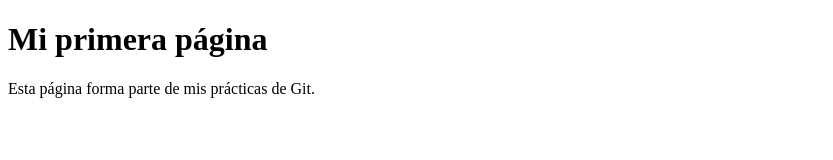
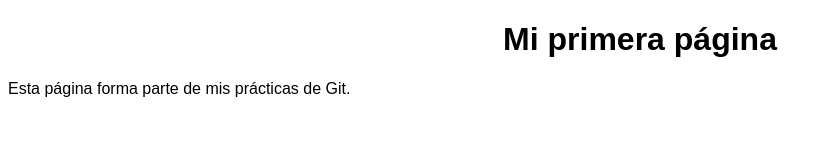
Before and after one commit to Educarmat/test_2-clase, a plain HTML site: page web/index.html in a window 1280 px wide. Shown: the whole page, without its empty margins (0-833 px from the left). Drawn offline with Linux system fonts and the light colour scheme.

Commit message:
añado mas estilos a la pagina

```diff
--- /dev/null
+++ b/web/estilos.css
@@ -0,0 +1,6 @@
+body {
+font-family: Arial;
+}
+h1 {
+text-align: center;
+}
--- a/web/index.html
+++ b/web/index.html
@@ -1,11 +1,13 @@
 <!DOCTYPE html>
 <html lang="es">
+
 <head>
-<meta charset="UTF-8">
-<title>Mi web</title>
+	<meta charset="UTF-8">
+	<title>Mi web</title>
+	<link rel="stylesheet" href="estilos.css">
 </head>
 <body>
-<h1>Mi primera página</h1>
-<p>Esta página forma parte de mis prácticas de Git.</p>
+	<h1>Mi primera página</h1>
+	<p>Esta página forma parte de mis prácticas de Git.</p>
 </body>
 </html>
```
